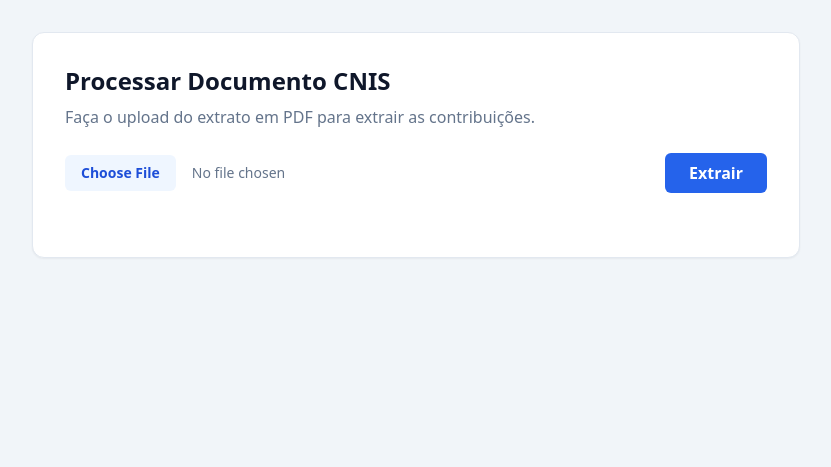
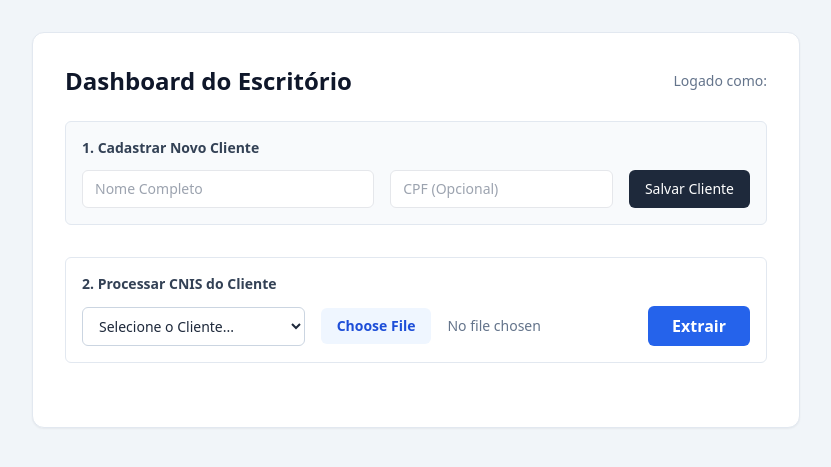
Before and after one commit to thalesgmartins/parse-app, a FastAPI app: page /dashboard in a window 1280 px wide. Shown: the top 467 px of the page, without its empty margins (224-1055 px from the left). Run offline with FastAPI, Linux system fonts and the light colour scheme; some libraries are stand-ins or nearby versions.

Commit message:
add salvar pro cliente

```diff
--- a/src/app/web/templates/dashboard.html
+++ b/src/app/web/templates/dashboard.html
@@ -10,27 +10,37 @@
 <body class="bg-slate-100 text-slate-800 font-sans min-h-screen p-8">
 
     <div class="max-w-3xl mx-auto bg-white p-8 rounded-xl shadow-sm border border-slate-200">
-        <h1 class="text-2xl font-bold text-slate-900 mb-2">Processar Documento CNIS</h1>
-        <p class="text-slate-500 mb-6">Faça o upload do extrato em PDF para extrair as contribuições.</p>
+        <div class="flex justify-between items-center mb-6">
+            <h1 class="text-2xl font-bold text-slate-900">Dashboard do Escritório</h1>
+            <span class="text-sm text-slate-500">Logado como: {{ usuario_email }}</span>
+        </div>
 
-        <form hx-post="/cnis/extrair-html"
-              hx-encoding="multipart/form-data"
-              hx-target="#resultado-aqui"
-              class="flex items-center gap-4">
+        <div class="bg-slate-50 p-4 rounded-md border border-slate-200 mb-8">
+            <h2 class="text-sm font-semibold text-slate-700 mb-3">1. Cadastrar Novo Cliente</h2>
+            <form action="/cnis/clientes" method="POST" class="flex gap-4">
+                <input type="text" name="nome" placeholder="Nome Completo" required class="flex-1 px-3 py-2 border rounded-md text-sm">
+                <input type="text" name="cpf" placeholder="CPF (Opcional)" class="w-1/3 px-3 py-2 border rounded-md text-sm">
+                <button type="submit" class="bg-slate-800 text-white px-4 py-2 rounded-md text-sm hover:bg-slate-700">Salvar Cliente</button>
+            </form>
+        </div>
 
-            <input type="file" name="arquivo" accept="application/pdf" required
-                   class="block w-full text-sm text-slate-500
-                          file:mr-4 file:py-2 file:px-4
-                          file:rounded-md file:border-0
-                          file:text-sm file:font-semibold
-                          file:bg-blue-50 file:text-blue-700
-                          hover:file:bg-blue-100 cursor-pointer">
+        <div class="bg-white p-4 rounded-md border border-slate-200">
+            <h2 class="text-sm font-semibold text-slate-700 mb-3">2. Processar CNIS do Cliente</h2>
 
-            <button type="submit"
-                    class="bg-blue-600 hover:bg-blue-700 text-white font-semibold py-2 px-6 rounded-md transition">
-                Extrair
-            </button>
-        </form>
+            <form hx-post="/cnis/extrair-html" hx-encoding="multipart/form-data" hx-target="#resultado-aqui" class="flex items-center gap-4">
+
+                <select name="cliente_id" required class="w-1/3 px-3 py-2 text-sm border border-slate-300 rounded-md bg-white">
+                    <option value="">Selecione o Cliente...</option>
+                    {% for cliente in clientes %}
+                        <option value="{{ cliente.id }}">{{ cliente.nome }}</option>
+                    {% endfor %}
+                </select>
+
+                <input type="file" name="arquivo" accept="application/pdf" required class="flex-1 text-sm text-slate-500 file:mr-4 file:py-2 file:px-4 file:rounded-md file:border-0 file:text-sm file:font-semibold file:bg-blue-50 file:text-blue-700 hover:file:bg-blue-100 cursor-pointer">
+
+                <button type="submit" class="bg-blue-600 hover:bg-blue-700 text-white font-semibold py-2 px-6 rounded-md transition">Extrair</button>
+            </form>
+        </div>
 
         <div id="resultado-aqui" class="mt-8"></div>
     </div>
```
